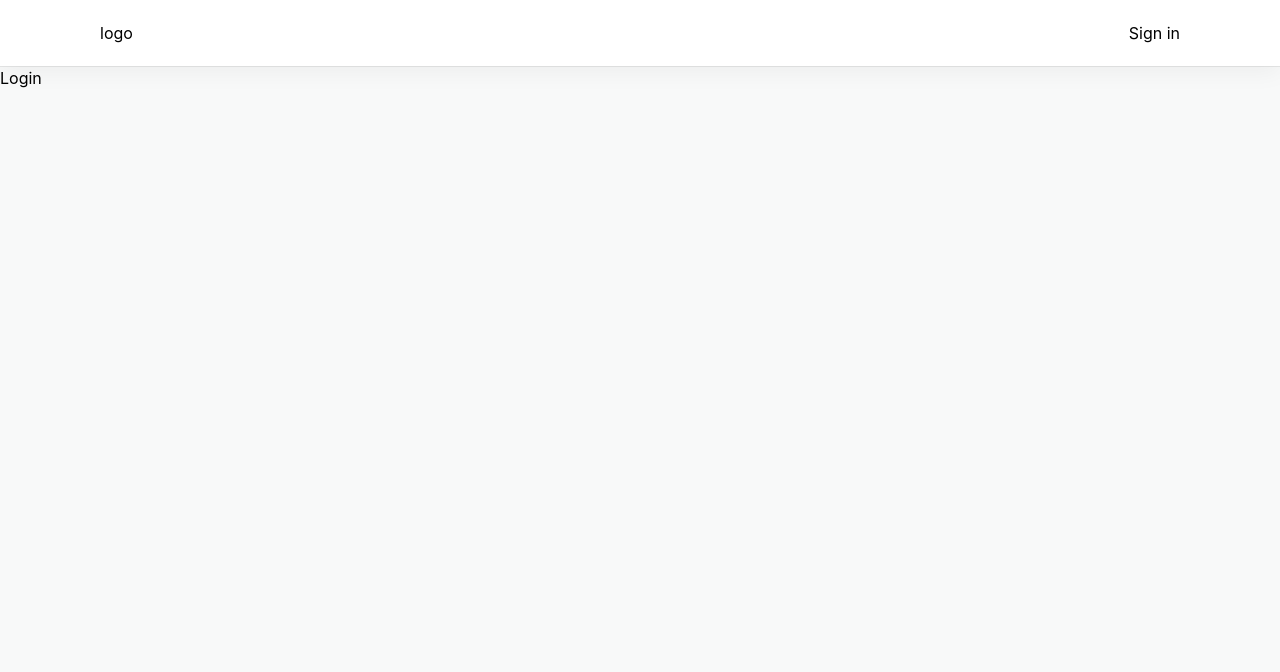
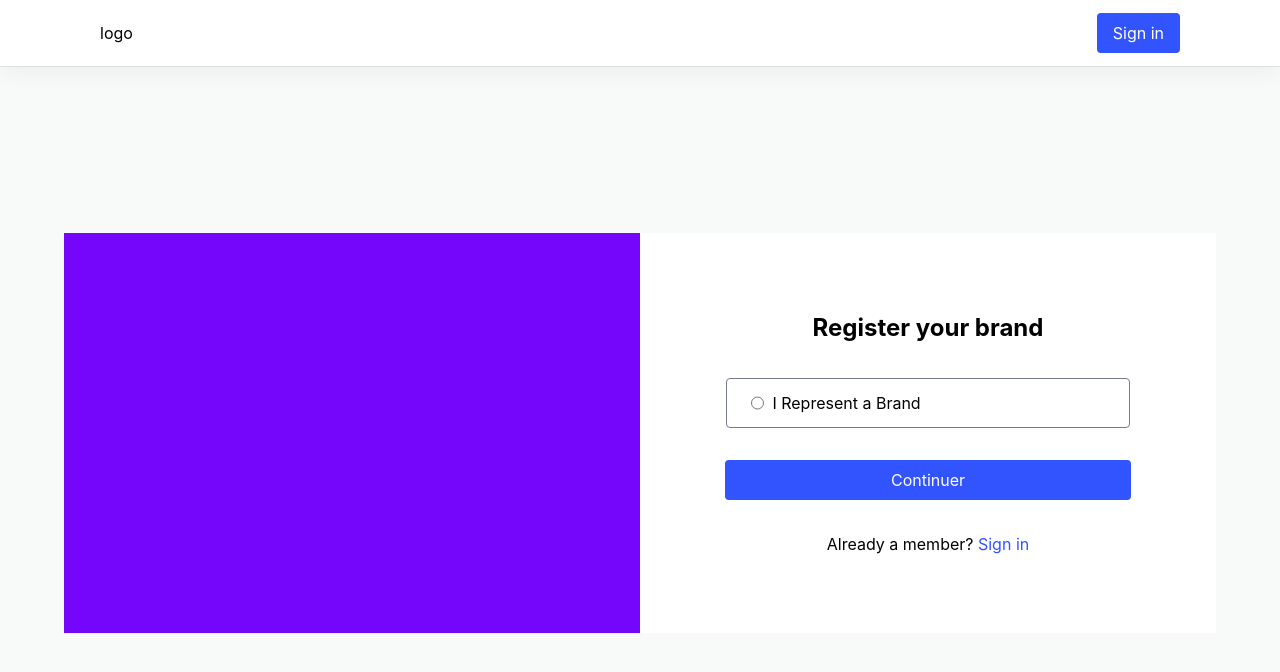
Before and after one commit to FahadAminShovon/zelf-hackathon, a React (Vite) app: page / in a window 1280 px wide. Shown: the top 672 px of the page. Built offline with nearby package versions, Linux system fonts and the light colour scheme.

Commit message:
implement login page

```diff
--- a/src/App.tsx
+++ b/src/App.tsx
@@ -2,7 +2,7 @@ import { useAuth0 } from '@auth0/auth0-react';
 import styles from './app.module.css';
 import NavBar from './components/Navbar/NavBar';
 import Home from './pages/Home/Home';
-import Login from './pages/Login';
+import Login from './pages/Login/Login';
 // import Footer from './components/Footer/Footer';
 
 function App() {
--- /dev/null
+++ b/src/components/Button/Button.tsx
@@ -0,0 +1,18 @@
+import { ComponentProps } from 'react';
+import styles from './button.module.css';
+
+const Button = ({
+  className,
+  children,
+  variant = 'block',
+
+  ...rest
+}: ComponentProps<'button'> & { variant?: 'ghost' | 'block' }) => {
+  return (
+    <button className={`${className} ${styles[variant]}`} {...rest}>
+      {children}
+    </button>
+  );
+};
+
+export default Button;
--- /dev/null
+++ b/src/components/Button/button.module.css
@@ -0,0 +1,11 @@
+.ghost {
+  color: var(--primary);
+  font-weight: 500;
+}
+
+.block {
+  color: var(--secondary);
+  padding: 8px 16px;
+  background-color: var(--primary);
+  border-radius: 4px;
+}
--- a/src/components/LoginButton.tsx
+++ b/src/components/LoginButton.tsx
@@ -1,9 +1,10 @@
 import { useAuth0 } from '@auth0/auth0-react';
+import Button from './Button/Button';
 
 const LoginButton = () => {
   const { isAuthenticated, loginWithRedirect } = useAuth0();
   if (isAuthenticated) return <></>;
-  return <button onClick={() => loginWithRedirect()}>Sign in</button>;
+  return <Button onClick={() => loginWithRedirect()}>Sign in</Button>;
 };
 
 export default LoginButton;
--- a/src/components/LogoutButton.tsx
+++ b/src/components/LogoutButton.tsx
@@ -1,4 +1,5 @@
 import { useAuth0 } from '@auth0/auth0-react';
+import Button from './Button/Button';
 
 const LogoutButton = () => {
   const { logout, isAuthenticated } = useAuth0();
@@ -6,13 +7,14 @@ const LogoutButton = () => {
   if (!isAuthenticated) return <></>;
 
   return (
-    <button
+    <Button
+      variant='ghost'
       onClick={() =>
         logout({ logoutParams: { returnTo: window.location.origin } })
       }
     >
       Log Out
-    </button>
+    </Button>
   );
 };
 
--- a/src/components/Navbar/NavBar.tsx
+++ b/src/components/Navbar/NavBar.tsx
@@ -1,16 +1,22 @@
+import { useAuth0 } from '@auth0/auth0-react';
 import LoginButton from '../LoginButton';
 import LogoutButton from '../LogoutButton';
 import styles from './navbar.module.css';
+import userAvatar from '../../assets/avatar.png';
 
 const NavBar = () => {
+  const { isAuthenticated } = useAuth0();
   return (
     <nav className={styles.container}>
       <ul className={styles.list}>
         <li>logo</li>
         <li>
-          <div>
+          <div className={styles.actionButtons}>
             <LoginButton />
             <LogoutButton />
+            {isAuthenticated && (
+              <img src={userAvatar} className={styles.userAvatar} />
+            )}
           </div>
         </li>
       </ul>
--- a/src/components/Navbar/navbar.module.css
+++ b/src/components/Navbar/navbar.module.css
@@ -14,3 +14,17 @@
   align-items: center;
   justify-content: space-between;
 }
+
+.userAvatar {
+  height: 32px;
+  width: 32px;
+  line-height: 0;
+  border-radius: 50%;
+  object-fit: cover;
+}
+
+.actionButtons {
+  display: flex;
+  align-items: center;
+  gap: 8px;
+}
--- a/src/pages/Login.tsx
+++ /dev/null
@@ -1,5 +0,0 @@
-const Login = () => {
-  return <div>Login</div>;
-};
-
-export default Login;
--- /dev/null
+++ b/src/pages/Login/Login.tsx
@@ -0,0 +1,34 @@
+import { useAuth0 } from '@auth0/auth0-react';
+import Button from '../../components/Button/Button';
+import styles from './login.module.css';
+
+const Login = () => {
+  const { loginWithRedirect } = useAuth0();
+  return (
+    <div className={styles.container}>
+      <div className={styles.loginWrapper}>
+        <div className={styles.placeholder} />
+        <div className={styles.loginContainer}>
+          <h6 className={styles.registerBrand}>Register your brand</h6>
+          <label className={styles.label}>
+            <input type='radio' />I Represent a Brand
+          </label>
+          <Button className={styles.login}>Continuer</Button>
+          <p>
+            Already a member?{' '}
+            <span
+              className={styles.signIn}
+              onClick={() => {
+                loginWithRedirect();
+              }}
+            >
+              Sign in
+            </span>
+          </p>
+        </div>
+      </div>
+    </div>
+  );
+};
+
+export default Login;
--- /dev/null
+++ b/src/pages/Login/login.module.css
@@ -0,0 +1,50 @@
+.container {
+  height: calc(100% - var(--header_footer_height));
+  width: 100%;
+  display: grid;
+  place-items: center;
+  box-shadow: var(--shadow_card);
+}
+
+.loginWrapper {
+  width: min(90%, 1248px);
+  height: 400px;
+  display: grid;
+  grid-template-columns: repeat(2, 1fr);
+}
+
+.placeholder {
+  background-color: #7505fb;
+}
+
+.loginContainer {
+  background-color: var(--secondary);
+  display: flex;
+  justify-content: center;
+  flex-direction: column;
+  align-items: center;
+  gap: 32px;
+}
+
+.registerBrand {
+  font-size: 24px;
+}
+
+.label {
+  display: flex;
+  gap: 8px;
+  accent-color: var(--primary);
+  border: 1px solid var(--text_grey);
+  padding: 12px 24px;
+  width: 70%;
+  border-radius: 4px;
+}
+
+.login {
+  width: 65%;
+  text-align: center;
+}
+
+.signIn {
+  color: var(--primary);
+}
```
Also changed, not shown: src/assets/avatar.png (added).
